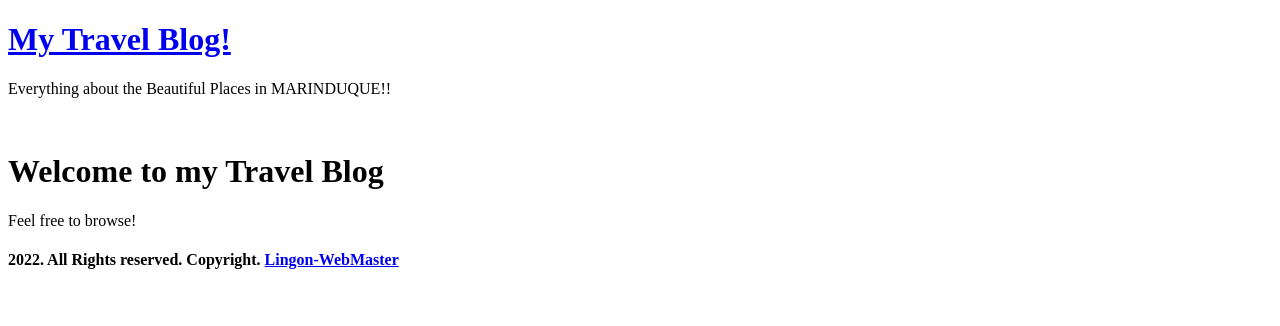
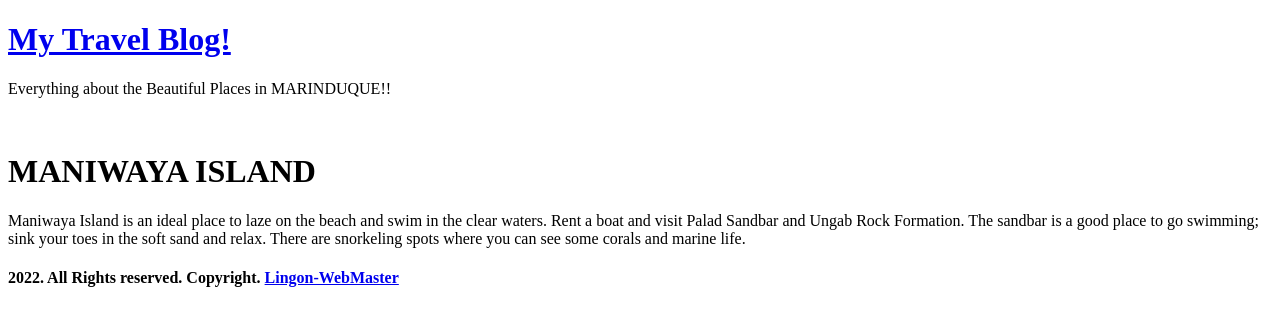
Before and after one commit to IPTLingon/MyBlogSite, a plain HTML site: page index.html in a window 1280 px wide. Drawn offline with Linux system fonts and the light colour scheme.

Commit message:
first content added

```diff
--- a/index.html
+++ b/index.html
@@ -10,8 +10,8 @@
 	<p> Everything about the Beautiful Places in MARINDUQUE!! </p>
 	<br />
 
-	<h1> Welcome to my Travel Blog </h1>
-	<p> Feel free to browse! </p>
+	<h1> MANIWAYA ISLAND </h1>
+	<p> Maniwaya Island is an ideal place to laze on the beach and swim in the clear waters. Rent a boat and visit Palad Sandbar and Ungab Rock Formation. The sandbar is a good place to go swimming; sink your toes in the soft sand and relax. There are snorkeling spots where you can see some corals and marine life. </p>
 
 	<h4>  2022. All Rights reserved. Copyright. <a href="#"> Lingon-WebMaster </a> </h4>
 </body>
```
